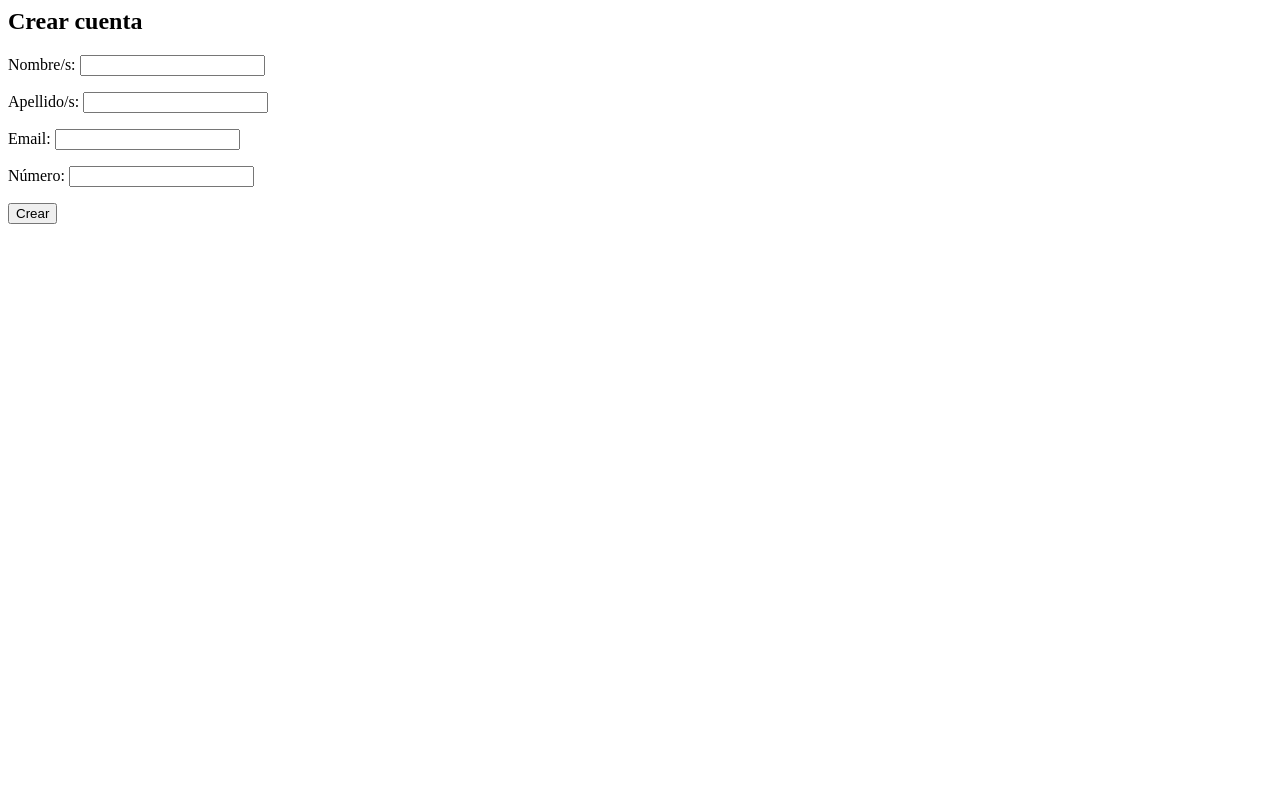
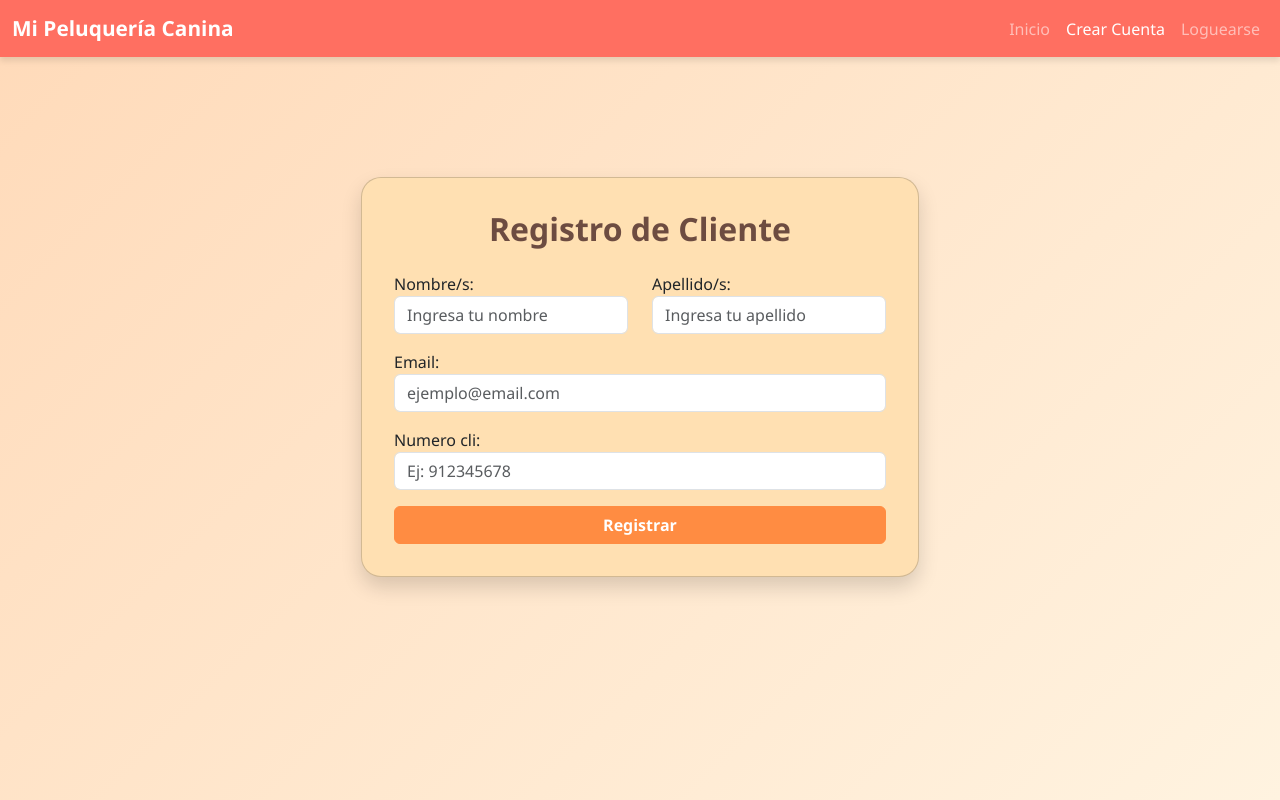
Before and after one commit to Diego20011/2025_2_PO_CAPSTONE_708D_GRUPO_05, a Django app: page /crear_cuenta in a window 1280 px wide. Run offline with Django 5.2, Linux system fonts and the light colour scheme.

Commit message:
mejoras del tobal

```diff
--- a/djangoproject_caninoslook/reservas/forms.py
+++ b/djangoproject_caninoslook/reservas/forms.py
@@ -1,13 +1,55 @@
 from django import forms
 from .models import Cliente
+from django.core.validators import RegexValidator
+
+telefono_validator = RegexValidator(
+    regex=r'^\d{1,9}$',
+    message="Ingresa un número válido de máximo 9 dígitos"
+)
 
 class ClienteForm(forms.ModelForm):
+    numero_cli = forms.CharField(
+        validators=[telefono_validator],
+        widget=forms.NumberInput(attrs={
+            'class': 'form-control',
+            'placeholder': 'Ej: 912345678',
+            'maxlength': '9'
+        })
+    )
+
     class Meta:
         model = Cliente
-        fields = ['id_cliente', 'nombres_cli', 'apellidos_cli', 'email_cli', 'numero_cli']
+        fields = ['nombres_cli', 'apellidos_cli', 'email_cli', 'numero_cli']
         labels = {
             'nombres_cli': 'Nombre/s',
             'apellidos_cli': 'Apellido/s',
             'email_cli': 'Email',
             'numero_cli': 'Número',
         }
+        widgets = {
+            'nombres_cli': forms.TextInput(attrs={
+                'class': 'form-control',
+                'placeholder': 'Ingresa tu nombre'
+            }),
+            'apellidos_cli': forms.TextInput(attrs={
+                'class': 'form-control',
+                'placeholder': 'Ingresa tu apellido'
+            }),
+            'email_cli': forms.EmailInput(attrs={
+                'class': 'form-control',
+                'placeholder': 'ejemplo@email.com'
+            }),
+        }
+
+    # Validación de duplicados
+    def clean_email_cli(self):
+        email = self.cleaned_data.get('email_cli')
+        if Cliente.objects.filter(email_cli=email).exists():
+            raise forms.ValidationError("Este email ya está registrado")
+        return email
+
+    def clean_numero_cli(self):
+        numero = self.cleaned_data.get('numero_cli')
+        if Cliente.objects.filter(numero_cli=numero).exists():
+            raise forms.ValidationError("Este número ya está registrado")
+        return numero
--- a/djangoproject_caninoslook/reservas/templates/reservas/registro.html
+++ b/djangoproject_caninoslook/reservas/templates/reservas/registro.html
@@ -1,9 +1,161 @@
-<h2>Crear cuenta</h2>
-<form method="POST">
-    {%csrf_token%}
-    {{form.as_p}}
-    {% if cuentaCreada == True %}
-    <p>Cuenta creada con exito!</p>
+<!DOCTYPE html>
+{% load static %}
+<html lang="en">
+<head>
+    <meta charset="UTF-8">
+    <meta name="viewport" content="width=device-width, initial-scale=1.0">
+    <title>Mi Peluquería Canina</title>
+
+    <!-- Bootstrap -->
+    <link href="https://cdn.jsdelivr.net/npm/bootstrap@5.3.3/dist/css/bootstrap.min.css" rel="stylesheet">
+
+    <!-- Estilos personalizados -->
+    <style>
+        /* Fondo degradado cálido */
+        body {
+            background: linear-gradient(135deg, #FFDAB9, #FFF3E0);
+            min-height: 100vh;
+            font-family: 'Segoe UI', Tahoma, Geneva, Verdana, sans-serif;
+        }
+
+        /* Navbar */
+        .navbar {
+            background-color: #FF6F61 !important;
+            box-shadow: 0 4px 6px rgba(0,0,0,0.1);
+        }
+
+        .navbar-brand {
+            font-weight: bold;
+            font-size: 1.3rem;
+        }
+
+        /* Card del formulario */
+        .card {
+            background-color: #FFE0B2;
+            border-radius: 20px;
+            padding: 2rem;
+            box-shadow: 0 10px 20px rgba(0,0,0,0.15);
+            transition: transform 0.3s ease;
+        }
+
+        .card:hover {
+            transform: translateY(-5px);
+        }
+
+        /* Botón */
+        .btn-primary {
+            background-color: #FF8C42;
+            border-color: #FF8C42;
+            font-weight: bold;
+        }
+
+        .btn-primary:hover {
+            background-color: #FF7B1D;
+            border-color: #FF7B1D;
+        }
+
+        h2 {
+            color: #6D4C41;
+            font-weight: 600;
+            text-align: center;
+        }
+
+        /* Alertas */
+        .alert {
+            font-weight: 500;
+            border-radius: 12px;
+        }
+
+        /* Formulario responsive */
+        @media (max-width: 576px) {
+            .card {
+                padding: 1.5rem;
+            }
+        }
+    </style>
+</head>
+<body>
+
+<!-- Navbar -->
+<nav class="navbar navbar-expand-lg navbar-dark">
+  <div class="container-fluid">
+    <a class="navbar-brand" href="#">Mi Peluquería Canina</a>
+    <button class="navbar-toggler" type="button" data-bs-toggle="collapse" data-bs-target="#navbarNav"
+      aria-controls="navbarNav" aria-expanded="false" aria-label="Toggle navigation">
+      <span class="navbar-toggler-icon"></span>
+    </button>
+    <div class="collapse navbar-collapse" id="navbarNav">
+      <ul class="navbar-nav ms-auto">
+        <li class="nav-item">
+          <a class="nav-link" href="#">Inicio</a>
+        </li>
+        <li class="nav-item">
+          <a class="nav-link active" aria-current="page" href="{% url 'registro' %}">Crear Cuenta</a>
+        </li>
+        <li class="nav-item">
+          <a class="nav-link" href="#">Loguearse</a>
+        </li>
+      </ul>
+    </div>
+  </div>
+</nav>
+
+<div class="container d-flex justify-content-center align-items-center" style="min-height: 80vh;">
+  <div class="card col-12 col-md-8 col-lg-6">
+    <h2 class="mb-4">Registro de Cliente</h2>
+
+    <!-- Mensajes de Django -->
+    {% if messages %}
+      {% for message in messages %}
+        <div class="alert {{ message.tags }} alert-dismissible fade show" role="alert">
+          {{ message }}
+          <button type="button" class="btn-close" data-bs-dismiss="alert" aria-label="Close"></button>
+        </div>
+      {% endfor %}
     {% endif %}
-    <button type="submit">Crear</button>
-</form>
+
+    <!-- Formulario -->
+    <form method="post">
+      {% csrf_token %}
+
+      <div class="row">
+        <div class="col-md-6 mb-3">
+          {{ form.nombres_cli.label_tag }}
+          {{ form.nombres_cli }}
+          {% if form.nombres_cli.errors %}
+            <div class="text-danger small">{{ form.nombres_cli.errors }}</div>
+          {% endif %}
+        </div>
+        <div class="col-md-6 mb-3">
+          {{ form.apellidos_cli.label_tag }}
+          {{ form.apellidos_cli }}
+          {% if form.apellidos_cli.errors %}
+            <div class="text-danger small">{{ form.apellidos_cli.errors }}</div>
+          {% endif %}
+        </div>
+      </div>
+
+      <div class="mb-3">
+        {{ form.email_cli.label_tag }}
+        {{ form.email_cli }}
+        {% if form.email_cli.errors %}
+          <div class="text-danger small">{{ form.email_cli.errors }}</div>
+        {% endif %}
+      </div>
+
+      <div class="mb-3">
+        {{ form.numero_cli.label_tag }}
+        {{ form.numero_cli }}
+        {% if form.numero_cli.errors %}
+          <div class="text-danger small">{{ form.numero_cli.errors }}</div>
+        {% endif %}
+      </div>
+
+      <button type="submit" class="btn btn-primary w-100">Registrar</button>
+    </form>
+  </div>
+</div>
+
+<script src="https://cdn.jsdelivr.net/npm/bootstrap@5.3.3/dist/js/bootstrap.bundle.min.js"></script>
+</body>
+</html>
--- a/djangoproject_caninoslook/reservas/views.py
+++ b/djangoproject_caninoslook/reservas/views.py
@@ -1,16 +1,22 @@
-from django.shortcuts import render, redirect
+from django.shortcuts import render
 from .forms import ClienteForm
 from django.contrib import messages
 
-# Create your views here.
 def registrar_cliente(request):
-    cuentaCreada=False
     if request.method == "POST":
         form = ClienteForm(request.POST)
         if form.is_valid():
             form.save()
-            cuentaCreada=True
+            messages.success(request, "¡Cuenta creada con éxito! ✅")
+            # Crear un formulario vacío para que se vea limpio
+            form = ClienteForm()
+        else:
+            # Revisar si el error es por email duplicado
+            if form.errors.get('email_cli'):
+                messages.error(request, form.errors['email_cli'][0])
+            elif form.errors.get('numero_cli'):
+                messages.error(request, form.errors['numero_cli'][0])
     else:
         form = ClienteForm()
 
-    return render(request, "reservas/registro.html", {"form": form, "cuentaCreada": cuentaCreada})
+    return render(request, "reservas/registro.html", {"form": form})
```
